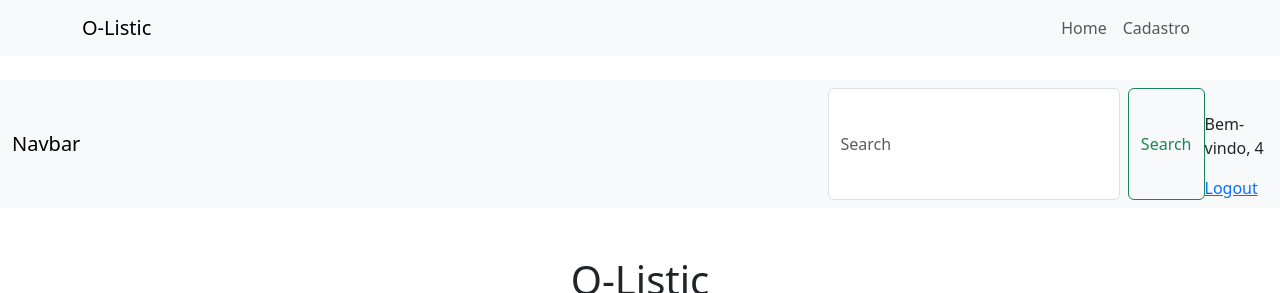
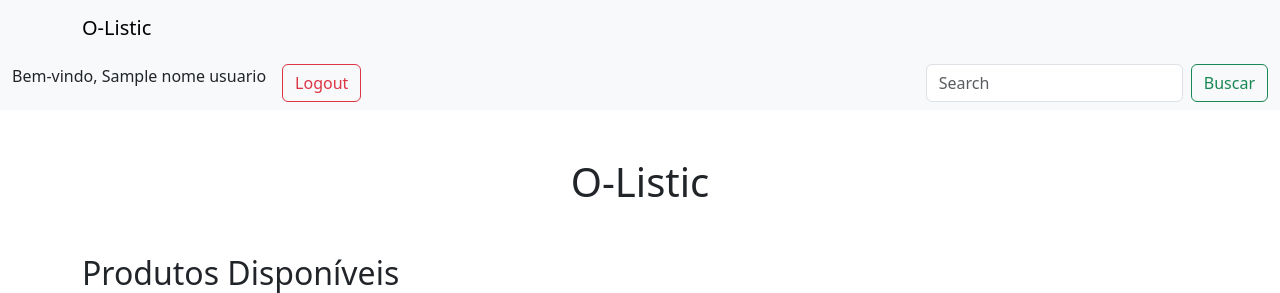
Before and after one commit to Gsarrat/marketplace, a Flask app: template templates/index.html in a window 1280 px wide. Shown: the top 293 px of the page. Run offline with Flask 3, Linux system fonts and the light colour scheme; a user stored in the database is signed in; tables that the repository leaves empty hold one stand-in row (values such as "Sample post"); the template is opened without the code that fills it: most values are stand-ins (such as "Sample title", 1, 10 or a date in 2020).

Commit message:
upgrade na index e rotas relacionadas

```diff
--- a/app.py
+++ b/app.py
@@ -10,20 +10,34 @@ app.secret_key = 'sua_chave_secreta'
 def landing():
     return render_template('landing.html')
 
-@app.route('/index')
+@app.route('/index', methods=['GET', 'POST'])
 def index():
     if 'user' not in session:
         flash('Por favor, faça login primeiro.', 'danger')
         return redirect(url_for('login'))
 
+    search_query = request.form.get('search', '')  # Captura o termo de busca
+
     conn = sqlite3.connect('users.db')
     cursor = conn.cursor()
-    cursor.execute('SELECT id_produto, nome_produto, vlr_produto FROM produtos')
+
+    # Busca produtos com ou sem filtro de pesquisa
+    if search_query:
+        cursor.execute('SELECT id_produto, nome_produto, vlr_produto, descricao_produto, imagem_produto FROM produtos WHERE nome_produto LIKE ?', ('%' + search_query + '%',))
+    else:
+        cursor.execute('SELECT id_produto, nome_produto, vlr_produto, descricao_produto, imagem_produto FROM produtos')
+
     produtos = cursor.fetchall()
+
+    # Pega o nome do usuário logado
+    cpf = session['user']
+    cursor.execute('SELECT nome_usuario FROM users WHERE cpf = ?', (cpf,))
+    user = cursor.fetchone()
+    nome_usuario = user[0] if user else 'Usuário'
+
     conn.close()
 
-
-    return render_template('index.html', produtos=produtos)
+    return render_template('index.html', produtos=produtos, nome_usuario=nome_usuario)
 
 @app.route('/logout')
 def logout():
@@ -68,27 +82,23 @@ def login():
     if request.method == 'POST':
         cpf = request.form['cpf']
         password = request.form['password']
-        print(f"CPF recebido: {cpf}, Senha recebida: {password}")  # Depuração
+
 
         conn = sqlite3.connect('users.db')
         cursor = conn.cursor()
         cursor.execute('SELECT password FROM users WHERE cpf = ?', (cpf,))
         user = cursor.fetchone()
         conn.close()
-        print(f"Usuário encontrado: {user}")  # Depuração
+
 
         if user:
             stored_hash = user[0]
-            print("Senha armazenada no banco:", stored_hash)  # Depuração
+
             # Verifica se a senha recebida corresponde ao hash no banco
             if check_password_hash(stored_hash, password):
                 session['user'] = cpf
-                print("Login realizado com sucesso!")  # Depuração
+
                 return redirect(url_for('index'))
-            else:
-                print("Senha incorreta!")  # Depuração
-        else:
-            print("Usuário não encontrado!")  # Depuração
 
         flash('CPF ou senha incorretos.', 'danger')
 
--- a/templates/base.html
+++ b/templates/base.html
@@ -16,21 +16,11 @@
             <button class="navbar-toggler" type="button" data-bs-toggle="collapse" data-bs-target="#navbarNav" aria-controls="navbarNav" aria-expanded="false" aria-label="Toggle navigation">
                 <span class="navbar-toggler-icon"></span>
             </button>
-            <div class="collapse navbar-collapse" id="navbarNav">
-                <ul class="navbar-nav ms-auto">
-                    <li class="nav-item">
-                        <a class="nav-link" href="{{ url_for('landing') }}">Home</a>
-                    </li>
-                    <li class="nav-item">
-                        <a class="nav-link" href="{{ url_for('register') }}">Cadastro</a>
-                    </li>
-                </ul>
-            </div>
         </div>
     </nav>
 
 
-    <main class="py-4">
+    <main class="ml-0">
         {% block content %}{% endblock %}
     </main>
 
--- a/templates/index.html
+++ b/templates/index.html
@@ -2,39 +2,42 @@
 
 {% block content %}
 <nav class="navbar bg-body-tertiary">
-    <div class="container-fluid">
-      <a class="navbar-brand">Navbar</a>
-      <form class="d-flex" role="search">
-        <input class="form-control me-2" type="search" placeholder="Search" aria-label="Search">
-        <button class="btn btn-outline-success" type="submit">Search</button>
-        <div class="mt-4">
+    <div class="container-fluid d-flex justify-content-between align-items-center">
+        <div class="d-flex">
             {% if 'user' in session %}
-            <p>Bem-vindo, {{ session['user'] }}</p>
-            <a href="{{ url_for('logout') }}">Logout</a>
+                <p class="mb-0 me-3">Bem-vindo, {{ nome_usuario }}</p>
+                <a href="{{ url_for('logout') }}" class="btn btn-outline-danger">Logout</a>
             {% endif %}
         </div>
-      </form>
+
+        <div class="d-flex">
+            <form class="d-inline-flex" role="search" method="POST" action="{{ url_for('index') }}">
+                <input class="form-control me-2" type="search" name="search" placeholder="Search" aria-label="Search">
+                <button class="btn btn-outline-success" type="submit">Buscar</button>
+            </form>
+        </div>
     </div>
-  </nav>
+</nav>
 
 <div class="container text-center mt-5">
     <h1>O-Listic</h1>
+</div>
 
-</div>
 <div class="container mt-5">
     <h2 class="mb-4">Produtos Disponíveis</h2>
     <div class="row">
         {% for produto in produtos %}
         <div class="col-md-4">
             <div class="card mb-4">
-                <!-- Exemplo de imagem estática. Substitua 'produto.jpg' pelo caminho correto -->
-                <img src="{{ url_for('static', filename='images/produto.jpg') }}" class="card-img-top" alt="{{ produto[1] }}">
+                <!-- Usando a URL da imagem do banco -->
+                <img src="{{ produto[4] }}" class="card-img-top" alt="{{ produto[1] }}" style="width: 15rem; height: auto;">
                 <div class="card-body">
                     <h5 class="card-title">{{ produto[1] }}</h5>
+                    <!-- Exibindo a descrição do produto -->
+                    <p class="card-descricao">{{ produto[3] }}</p>
                     <p class="card-text">R$ {{ "%.2f"|format(produto[2]) }}</p>
                     <a href="#" class="btn btn-primary">Comprar</a>
                     <a href="#" class="btn btn-primary">Add Carrinho</a>
-
                 </div>
             </div>
         </div>
```
Also changed, not shown: users.db.
